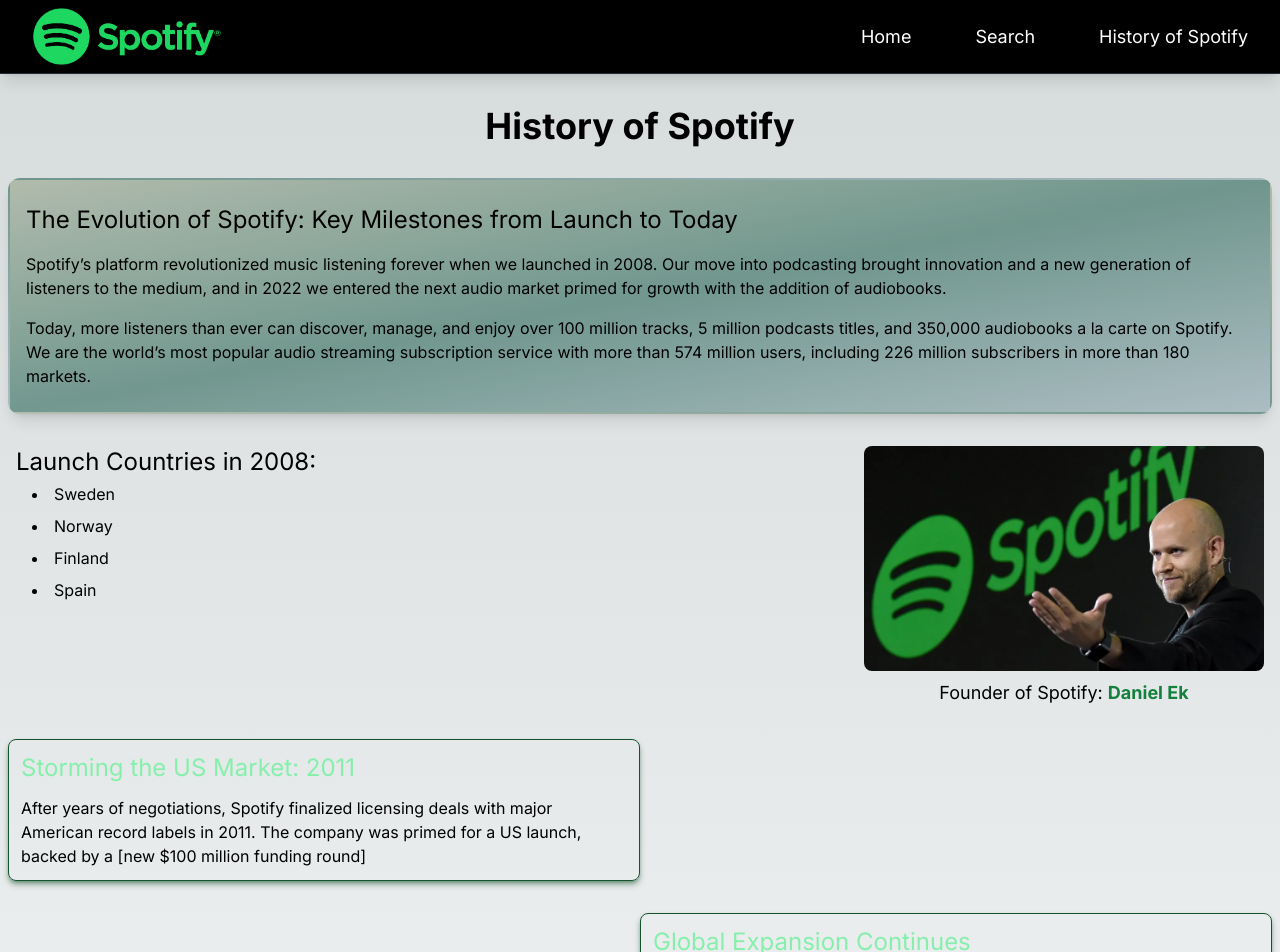
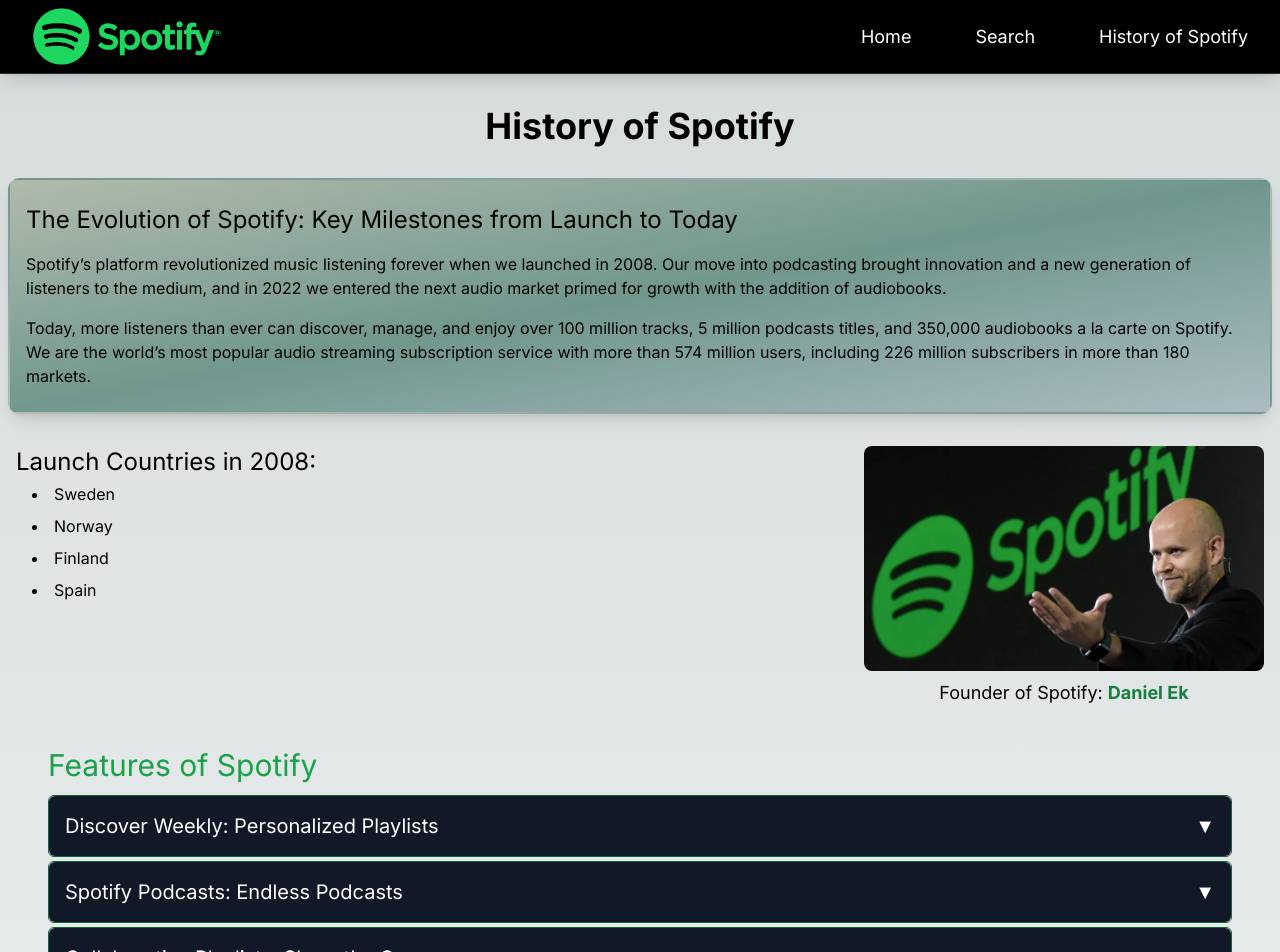
Before and after one commit to MinhazulAbedinMithu/spotify, a Next.js app: page /history-of-spotify in a window 1280 px wide. Shown: the top 952 px of the page. Built offline with nearby package versions, Linux system fonts and the light colour scheme.

Commit message:
feat : accordion

```diff
--- a/app/history-of-spotify/page.tsx
+++ b/app/history-of-spotify/page.tsx
@@ -2,6 +2,7 @@
 import React from "react";
 import imgFounder from "@/public/founder.webp";
 import HistorySlider from "@/components/HistorySlider";
+import InfoAccordion from "@/components/InfoAccordion";
 
 const HistoryOfSpotify = () => {
   return (
@@ -50,7 +51,7 @@
             </h4>
           </div>
         </div>
-        {/* <HistorySlider /> */}
+        <InfoAccordion />
         <div className="w-full md:w-1/2 lg:1/3 my-8 border border-green-900 p-3 rounded-lg shadow-md shadow-green-900/50">
           <h4 className="text-2xl text-green-300">
             Storming the US Market: 2011
--- /dev/null
+++ b/components/Accordion.tsx
@@ -0,0 +1,24 @@
+export default function Accordion(props: any) {
+  return (
+    <div className="border border-green-800 rounded-md mb-1">
+      <button
+        className={`w-full p-4 text-left bg-gray-900 text-xl rounded-md hover:bg-gray-700 transition duration-300 ${
+          props.isOpen ? "text-green-500" : "text-white"
+        }`}
+        onClick={props.toggleAccordion}
+      >
+        {props.title}
+        <span
+          className={`float-right transform ${
+            props.isOpen ? "rotate-180" : "rotate-0"
+          } transition-transform duration-300`}
+        >
+          &#9660;
+        </span>
+      </button>
+      {props.isOpen && (
+        <div className="p-4 bg-black rounded-b-md">{props.data}</div>
+      )}
+    </div>
+  );
+}
--- /dev/null
+++ b/components/InfoAccordion.tsx
@@ -0,0 +1,63 @@
+"use client";
+import React, { useState } from "react";
+import Accordion from "./Accordion";
+
+const InfoAccordion = () => {
+  const [accordions, setAccordion] = useState([
+    {
+      key: 1,
+      title: "Discover Weekly: Personalized Playlists",
+      data: `Discover Weekly curates a unique playlist for you every Monday, tailored to your music taste. It's a mix of your favorite tracks and new discoveries, making every week a musical adventure.`,
+      isOpen: false,
+    },
+    {
+      key: 2,
+      title: "Spotify Podcasts: Endless Podcasts",
+      data: `Dive into a world of podcasts covering every topic imaginable. From true crime to comedy, education to entertainment, Spotify Podcasts have you covered. Stay informed, entertained, and inspired.`,
+      isOpen: false,
+    },
+    {
+      key: 3,
+      title: "Collaborative Playlists: Share the Groove",
+      data: `Create collaborative playlists with friends and family. Build the perfect soundtrack for road trips, parties, or just daily life. Everyone can add their favorite tunes, turning music into a shared experience.`,
+      isOpen: false,
+    },
+    {
+      key: 4,
+      title: "Offline Listening: Music Anytime, Anywhere",
+      data: `Download your favorite songs and playlists for offline listening. Whether you're on a plane, subway, or in a remote area without internet, enjoy your music without interruptions. Your tunes, your time, no matter where you are.`,
+      isOpen: false,
+    },
+  ]);
+
+  const toggleAccordion = (accordionkey: number) => {
+    const updatedAccordions = accordions.map((accord) => {
+      if (accord.key === accordionkey) {
+        return { ...accord, isOpen: !accord.isOpen };
+      } else {
+        return { ...accord, isOpen: false };
+      }
+    });
+
+    setAccordion(updatedAccordions);
+  };
+
+  return (
+    <div className="p-2 m-8 text-white">
+      <h2 className="text-3xl mb-3 mx-auto text-green-600">
+        Features of Spotify
+      </h2>
+      {accordions.map((accordion) => (
+        <Accordion
+          key={accordion.key}
+          title={accordion.title}
+          data={accordion.data}
+          isOpen={accordion.isOpen}
+          toggleAccordion={() => toggleAccordion(accordion.key)}
+        />
+      ))}
+    </div>
+  );
+};
+
+export default InfoAccordion;
```
